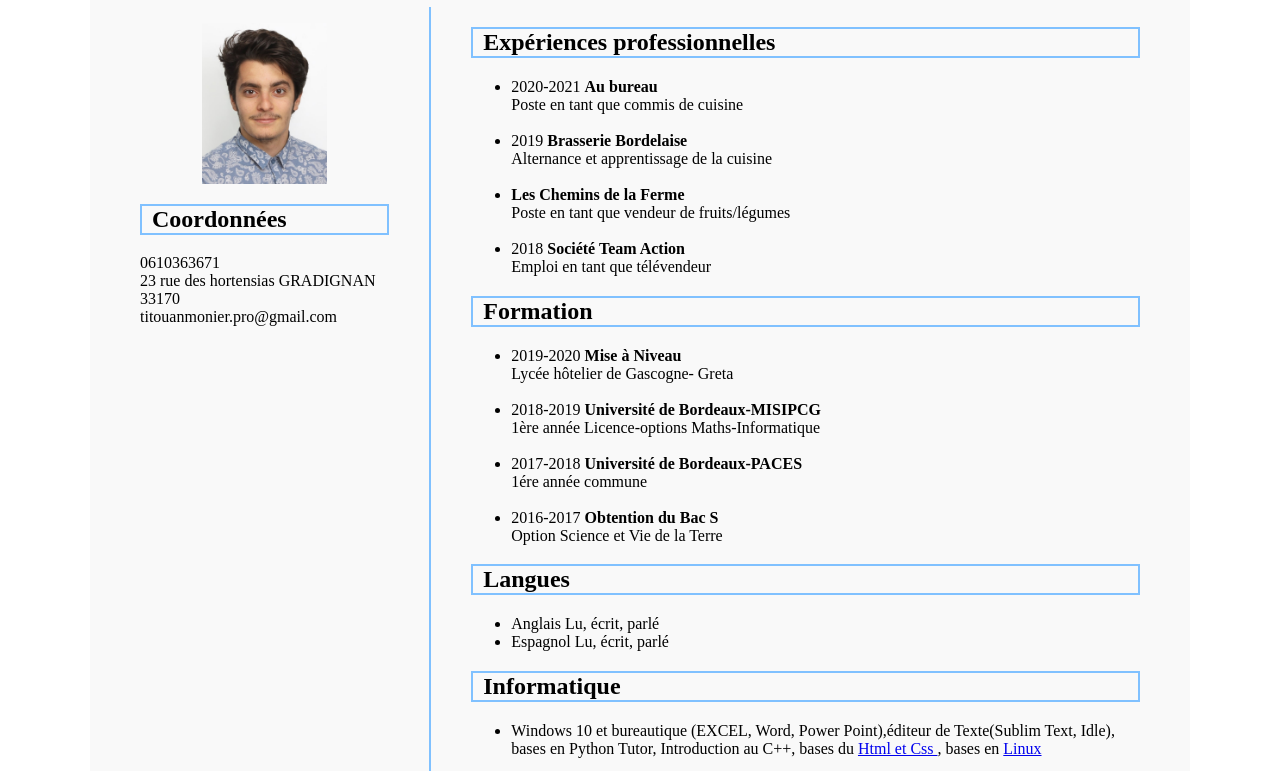
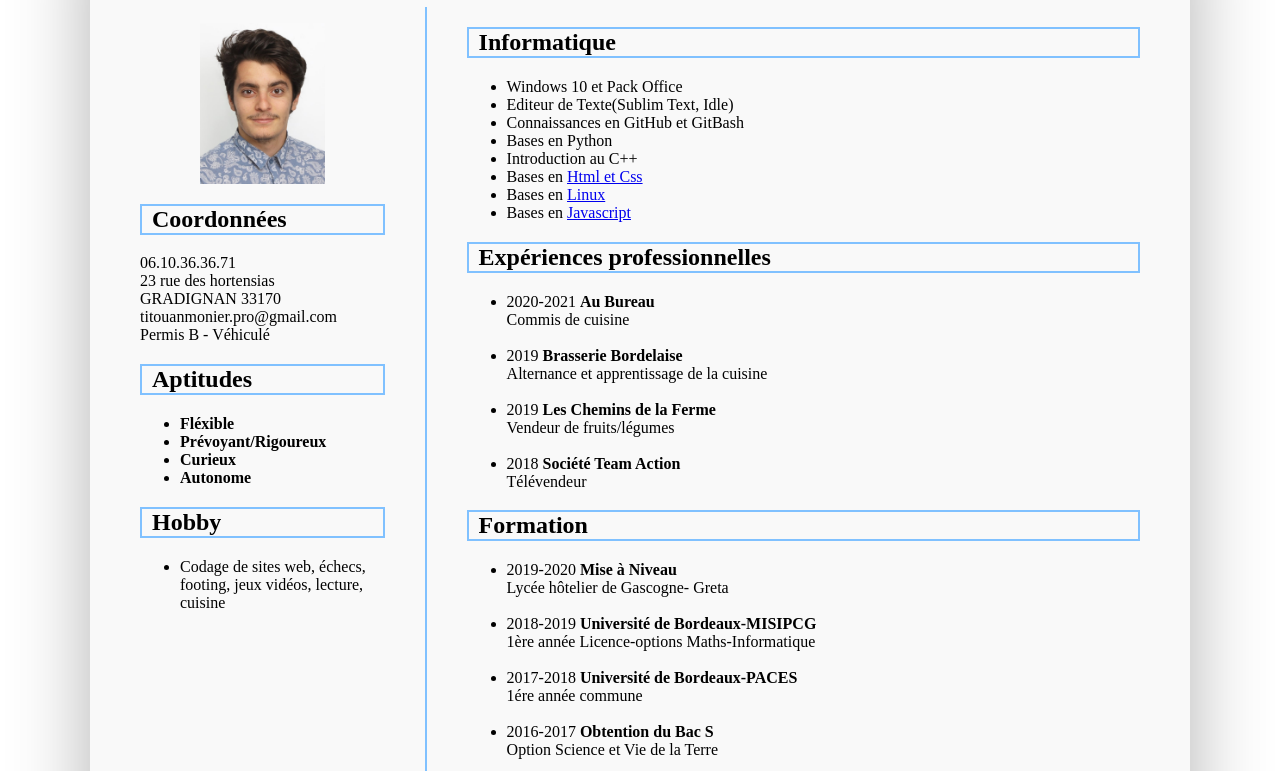
Before and after one commit to Titouan-Monier/CV, a plain HTML site: page CV_Titouan_Monier_Style.html in a window 1280 px wide. Shown: the part 81-852 px from the top of the page. Drawn offline with Linux system fonts and the light colour scheme.

Commit message:
Réarrangement partie hobby

```diff
--- a/CV_Titouan_Monier_Style.html
+++ b/CV_Titouan_Monier_Style.html
@@ -17,19 +17,78 @@
 						</a>
 					</p>
 					<h2> Coordonnées </h2>
-					<p> 0610363671 <br/>
-						23 rue des hortensias GRADIGNAN 33170 <br/>
-						titouanmonier.pro@gmail.com
+					<p> 06.10.36.36.71 <br/>
+						23 rue des hortensias <br/>
+						GRADIGNAN 33170 <br/>
+						titouanmonier.pro@gmail.com <br/>
+						Permis B - Véhiculé
 					</p>
+					<h2> Aptitudes </h2>
+					<div id="skills">
+						<p>
+							<ul>
+								<li>
+									<strong>Fléxible</strong>
+								</li>
+								<li>
+									<strong> Prévoyant/Rigoureux </strong>
+								</li>
+								<li>
+									<strong> Curieux </strong>
+								</li>
+								<li>
+									<strong> Autonome </strong>
+								</li>
+							</ul>
+
+						</p>
+					</div>
+					<h2>Hobby</h2>
+					<p>
+						<ul>
+							<li>
+								Codage de sites web, échecs,</br>
+								 footing, jeux vidéos, lecture, cuisine
+							</li>
+						</ul>
 				</div>
 				<div class="vertical-line"> </div>
 				<div id="parcours">
+					<h2> Informatique </h2>
+					<p>
+						<ul>
+							<li>
+								Windows 10 et Pack Office
+							</li>
+							<li>
+								Editeur de Texte(Sublim Text, Idle)
+							</li>
+							<li>
+								Connaissances en GitHub et GitBash
+							</li>
+							<li>
+								 Bases en Python
+							</li>
+							<li>
+							 Introduction au C++
+							</li>
+							<li>
+							 Bases en  <a href="https://openclassrooms.com/fr/courses/1603881-apprenez-a-creer-votre-site-web-avec-html5-et-css3/1604192-decouvrez-le-fonctionnement-des-sites-web"> Html et Css </a>
+							</li>
+							 <li>
+							  Bases en <a href="https://openclassrooms.com/fr/courses/43538-reprenez-le-controle-a-laide-de-linux/36681-mais-cest-quoi-linux"> Linux </a>
+							</li>
+							<li>
+								Bases en <a href="https://openclassrooms.com/fr/courses/6175841-apprenez-a-programmer-avec-javascript/6278392-declarez-des-variables-et-modifiez-leurs-valeurs"> Javascript </a>
+							</li>
+						</ul>
+					</p>
 					<h2> Expériences professionnelles </h2>
 					<p>
 						<ul>
 							<li>
-								2020-2021 <strong> Au bureau </strong> <br/>
-								Poste en tant que commis de cuisine<br/>
+								2020-2021 <strong> Au Bureau </strong> <br/>
+								Commis de cuisine<br/>
 							</li>
 							<br/>
 							<li>
@@ -38,13 +97,13 @@
 							</li>
 							<br/>
 							<li>
-								<strong> Les Chemins de la Ferme </strong><br/>
-								Poste en tant que vendeur de fruits/légumes<br/>
+								2019<strong> Les Chemins de la Ferme </strong><br/>
+								Vendeur de fruits/légumes<br/>
 							<br/>
 							</li>
 							<li>
 								2018 <strong> Société Team Action </strong><br/>
-								Emploi en tant que télévendeur<br/>
+								Télévendeur<br/>
 							</li>
 						</ul>
 					</p>
@@ -76,33 +135,15 @@
 					</p>
 
 
-					<h2>Langues</h2>
+					<h2>Langue</h2>
 					<p>
 						<ul>
 							<li>
-								Anglais Lu, écrit, parlé <br/>
-							</li>
-							<li>
-								Espagnol Lu, écrit, parlé <br/>
+								Anglais - Niveau intermédiaire
 							</li>
 						</ul>
 					</p>
-					<h2> Informatique </h2>
-					<p>
-						<ul>
-							<li>
-								Windows 10 et bureautique (EXCEL, Word, Power Point),éditeur de Texte(Sublim Text, Idle), bases en Python Tutor, Introduction au C++, bases du  <a href="https://openclassrooms.com/fr/courses/1603881-apprenez-a-creer-votre-site-web-avec-html5-et-css3/1604192-decouvrez-le-fonctionnement-des-sites-web"> Html et Css </a>, bases en <a href="https://openclassrooms.com/fr/courses/43538-reprenez-le-controle-a-laide-de-linux/36681-mais-cest-quoi-linux"> Linux </a>
-							</li>
-						</ul>
-					</p>
-					<h2>Hobby</h2>
-					<p>
-						<ul>
-							<li>
-								Codage en Html, échec, footing, jeux vidéos, musique, cuisine
-							</li>
-						</ul>
-					</p>
+
 				</div>
 			</div>
 		</div>
--- a/styles.css
+++ b/styles.css
@@ -6,6 +6,7 @@
 #parcours {
 	width: 750px;
 }
+
 #profile-picture-link{
 	display: flex;
 	justify-content: center;
@@ -20,16 +21,15 @@
 h2 {
 	border: 2px #80c1ff solid;
 	padding-left: 10px;
-
 }
 
 #page {
 	width: 1000px;
 	background-color: #f9f9f9;
 	padding: 0px 50px 50px 50px;
+	box-shadow: 0px 0px 75px #b2b2b2;
+}
 
-
-}
 body {
 	justify-content: center;
 	display: flex
```
